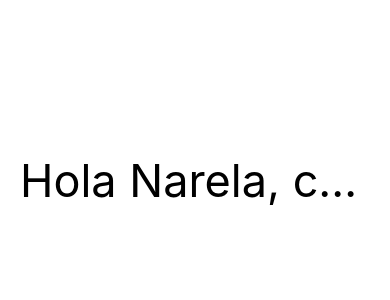
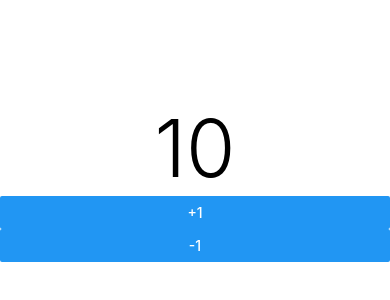
Before and after one commit to NarelaCamara/native, a React Native app: screen / in a window 390 px wide. Shown: the part 242-542 px from the top of the page. Built offline with nearby package versions, Linux system fonts and the light colour scheme.

Commit message:
feat: counter

```diff
--- a/App.tsx
+++ b/App.tsx
@@ -8,7 +8,7 @@ import Counter from './src/screens/Counter';
 function App(): React.JSX.Element {
   return (
     <SafeAreaView style={{ flex: 1 }}>
-      <Counter name={'Narela'} />
+      <Counter number={10} />
     </SafeAreaView>
   );
 }
--- a/src/screens/Counter.tsx
+++ b/src/screens/Counter.tsx
@@ -1,16 +1,32 @@
-import { StyleSheet, Text, View } from 'react-native';
+import { useState } from 'react';
+import { Button, StyleSheet, Text, View } from 'react-native';
 
 interface Props {
-  name?: string;
+  number: number;
 }
 
-const Counter = ({ name }: Props) => {
+const Counter = ({ number }: Props) => {
+  const [num, setNum] = useState(number);
   return (
     <View style={styleSheet.container}>
       <Text numberOfLines={1} ellipsizeMode="tail" style={styleSheet.title}>
-        Hola {name}, como estas? Algun nuevo proyecto en el que estes
-        trabajando?
+        {num}
       </Text>
+
+      <Button
+        onPress={() => {
+          setNum(num + 1);
+        }}
+        title="+1"
+      ></Button>
+
+      <Button
+        onPress={() => {
+          const rest = num - 1 <= 0 ? 0 : num - 1;
+          setNum(rest);
+        }}
+        title="-1"
+      ></Button>
     </View>
   );
 };
@@ -21,10 +37,10 @@ const styleSheet = StyleSheet.create({
     justifyContent: 'center',
   },
   title: {
-    fontSize: 45,
+    fontSize: 80,
     textAlign: 'center',
     color: 'black',
-    padding: 20,
+    fontWeight: '300',
   },
 });
 
```
